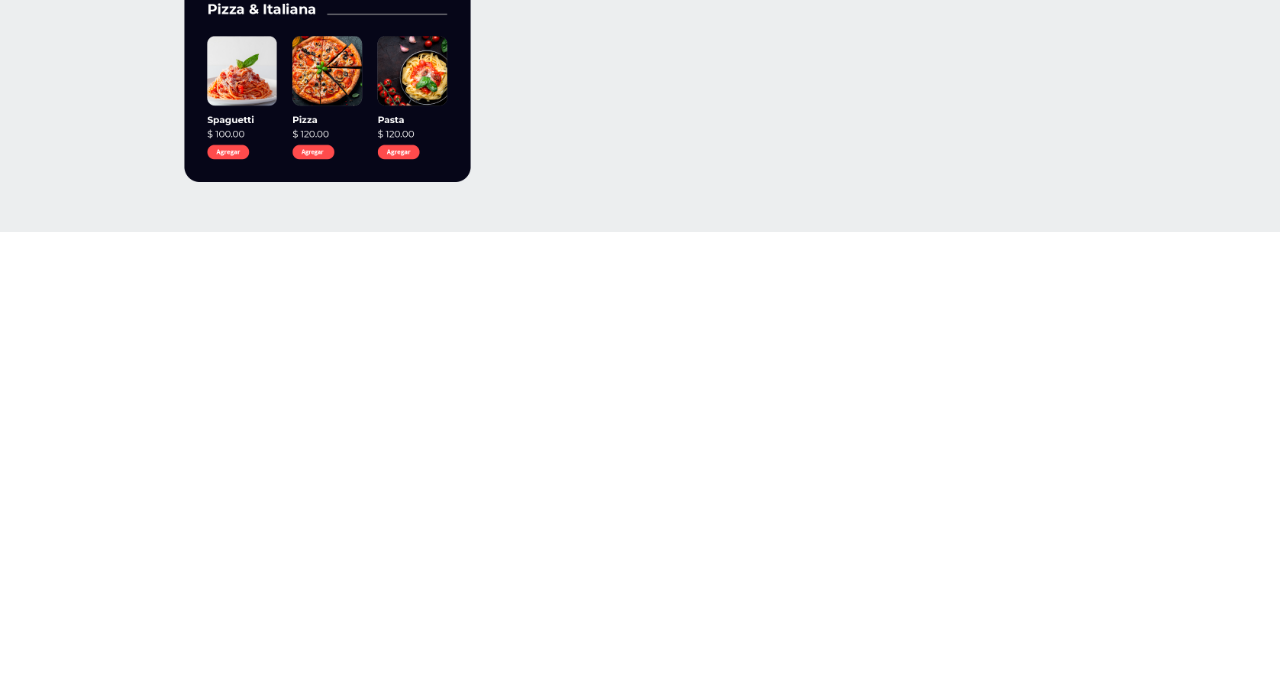
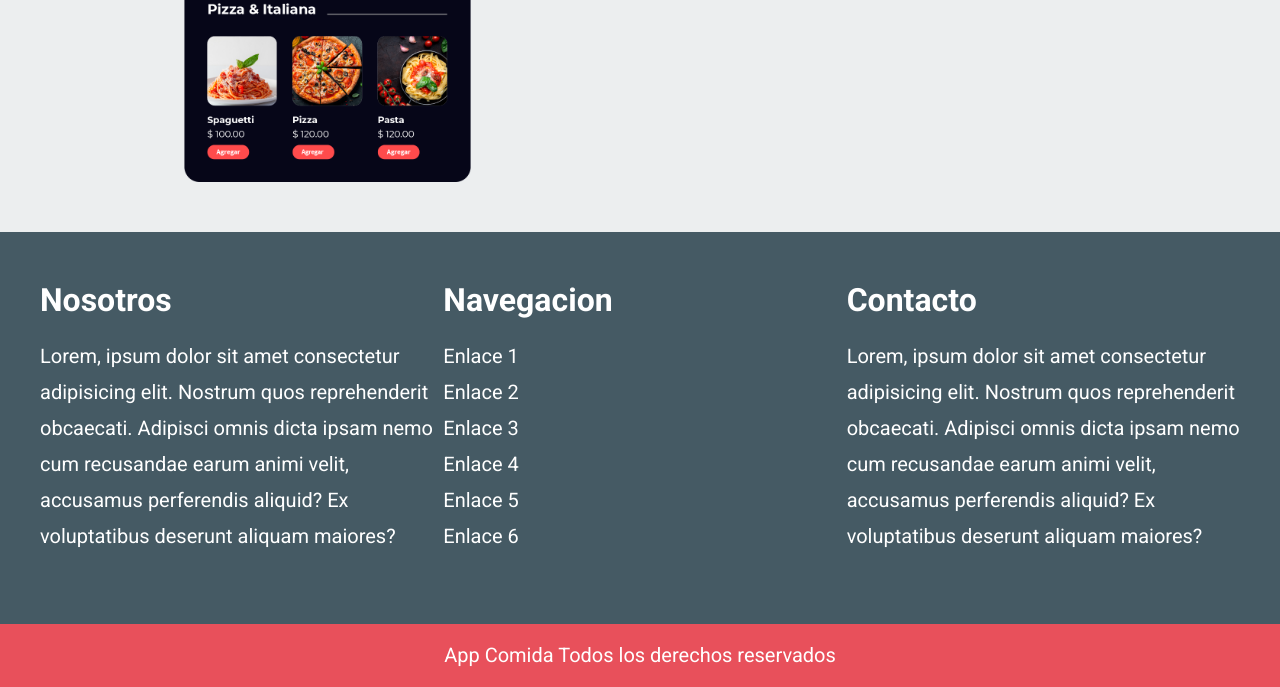
Before and after one commit to fabianallvarez/DeliveryApp, a website: page index.html in a window 1280 px wide. Shown: the part 5881-6568 px from the top of the page. Before the commit the page ends 6113 px from the top, so only its background shows below. Drawn offline with Linux system fonts and the light colour scheme.

Commit message:
Ft: Añadiendo estilos al footer Finalizado proyecto

```diff
--- a/index.html
+++ b/index.html
@@ -406,6 +406,40 @@
             </div>
         </div>
     </section>
+
+    <footer class="footer">
+        <div class="footer__grid contenedor">
+            <div class="footer__widget">
+                <h3 class="footer__heading">Nosotros</h3>
+                <p class="footer__texto">Lorem, ipsum dolor sit amet consectetur adipisicing elit. Nostrum quos
+                    reprehenderit obcaecati. Adipisci omnis dicta ipsam nemo cum recusandae earum animi velit, accusamus
+                    perferendis aliquid? Ex voluptatibus deserunt aliquam maiores?</p>
+            </div>
+
+            <div class="footer__widget">
+                <h3 class="footer__heading">Navegacion</h3>
+                <nav class="footer__nav">
+                    <a href="#" class="footer__link">Enlace 1</a>
+                    <a href="#" class="footer__link">Enlace 2</a>
+                    <a href="#" class="footer__link">Enlace 3</a>
+                    <a href="#" class="footer__link">Enlace 4</a>
+                    <a href="#" class="footer__link">Enlace 5</a>
+                    <a href="#" class="footer__link">Enlace 6</a>
+                </nav>
+            </div>
+
+            <div class="footer__widget">
+                <h3 class="footer__heading">Contacto</h3>
+                <p class="footer__texto">Lorem, ipsum dolor sit amet consectetur adipisicing elit. Nostrum quos
+                    reprehenderit obcaecati. Adipisci omnis dicta ipsam nemo cum recusandae earum animi velit, accusamus
+                    perferendis aliquid? Ex voluptatibus deserunt aliquam maiores?</p>
+            </div>
+        </div>
+
+        <p class="footer__copyright">
+            App Comida Todos los derechos reservados
+        </p>
+    </footer>
 </body>
 
 </html>
--- a/src/scss/app.scss
+++ b/src/scss/app.scss
@@ -6,3 +6,4 @@
 @use 'favoritos';
 @use 'repartidores';
 @use 'descarga';
+@use 'footer';
--- /dev/null
+++ b/src/scss/footer/_footer.scss
@@ -0,0 +1,61 @@
+@use 'base/mixins' as m;
+@use 'base/variables' as v;
+
+.footer {
+    background-color: v.$secundario;
+    padding-top: v.$separacion;
+
+    &__grid {
+        @include m.tablet {
+            @include m.grid(3, 1rem);
+        }
+    }
+
+    &__widget {
+        margin-bottom: v.$separacion;
+
+        &:last-of-type {
+            margin-bottom: 0;
+        }
+    }
+
+    &__heading {
+        color: v.$blanco;
+        margin: 0;
+        text-align: center;
+
+        @include m.tablet {
+            text-align: left;
+        }
+    }
+
+    &__nav {
+        display: flex;
+        flex-direction: column;
+    }
+
+    &__nav,
+    &__texto {
+        margin-top: 2rem;
+    }
+
+    &__link,
+    &__texto {
+        font-size: 2rem;
+        line-height: 1.8;
+        color: v.$blanco;
+        text-align: center;
+
+        @include m.tablet {
+            text-align: left;
+        }
+    }
+
+    &__copyright {
+        background-color: v.$primario;
+        margin: 0;
+        color: v.$blanco;
+        text-align: center;
+        padding: 2rem;
+    }
+}
--- /dev/null
+++ b/src/scss/footer/_index.scss
@@ -0,0 +1 @@
+@forward 'footer';
```
Also changed, not shown: build/css/app.css, 1 other file.
